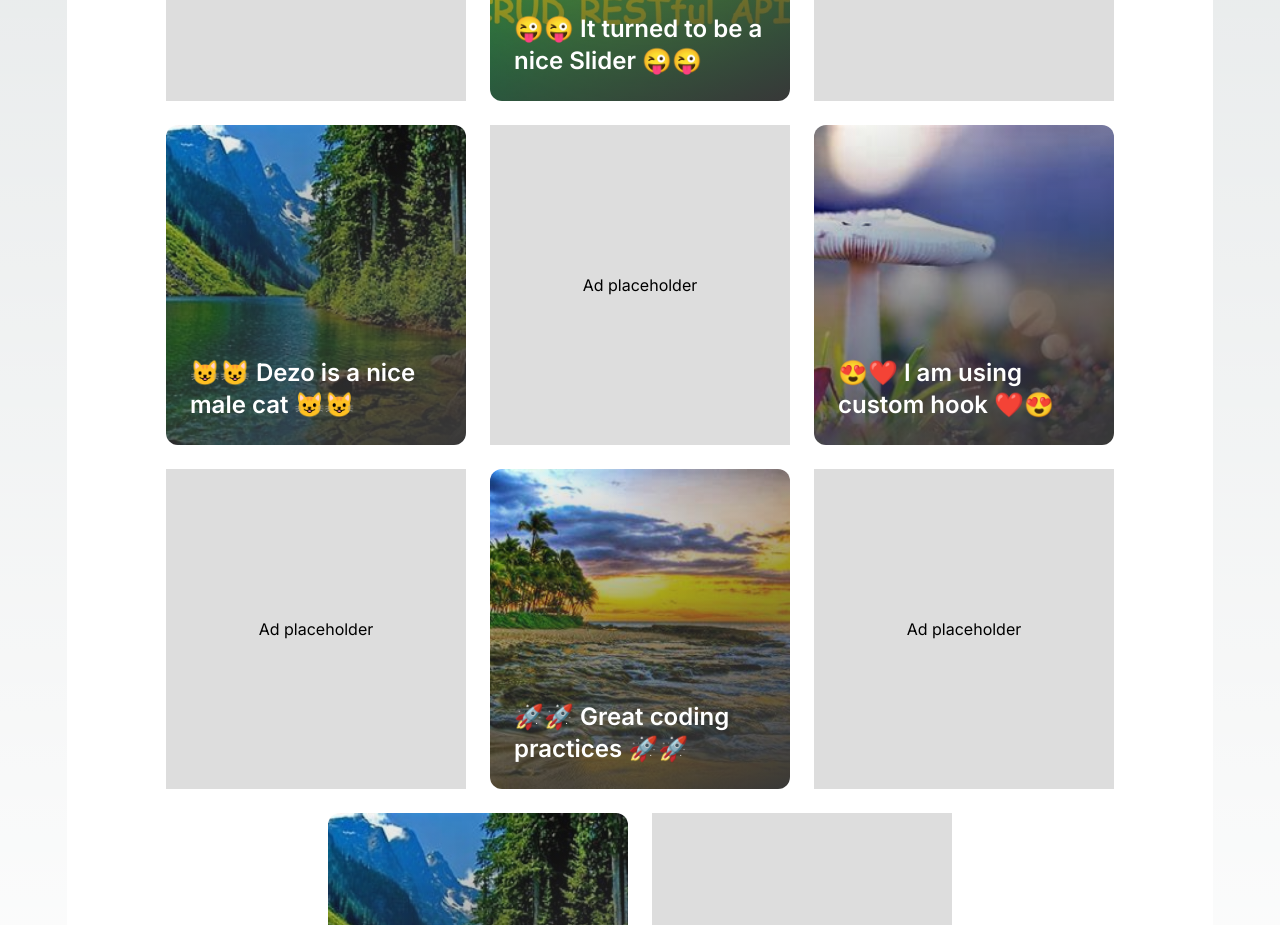
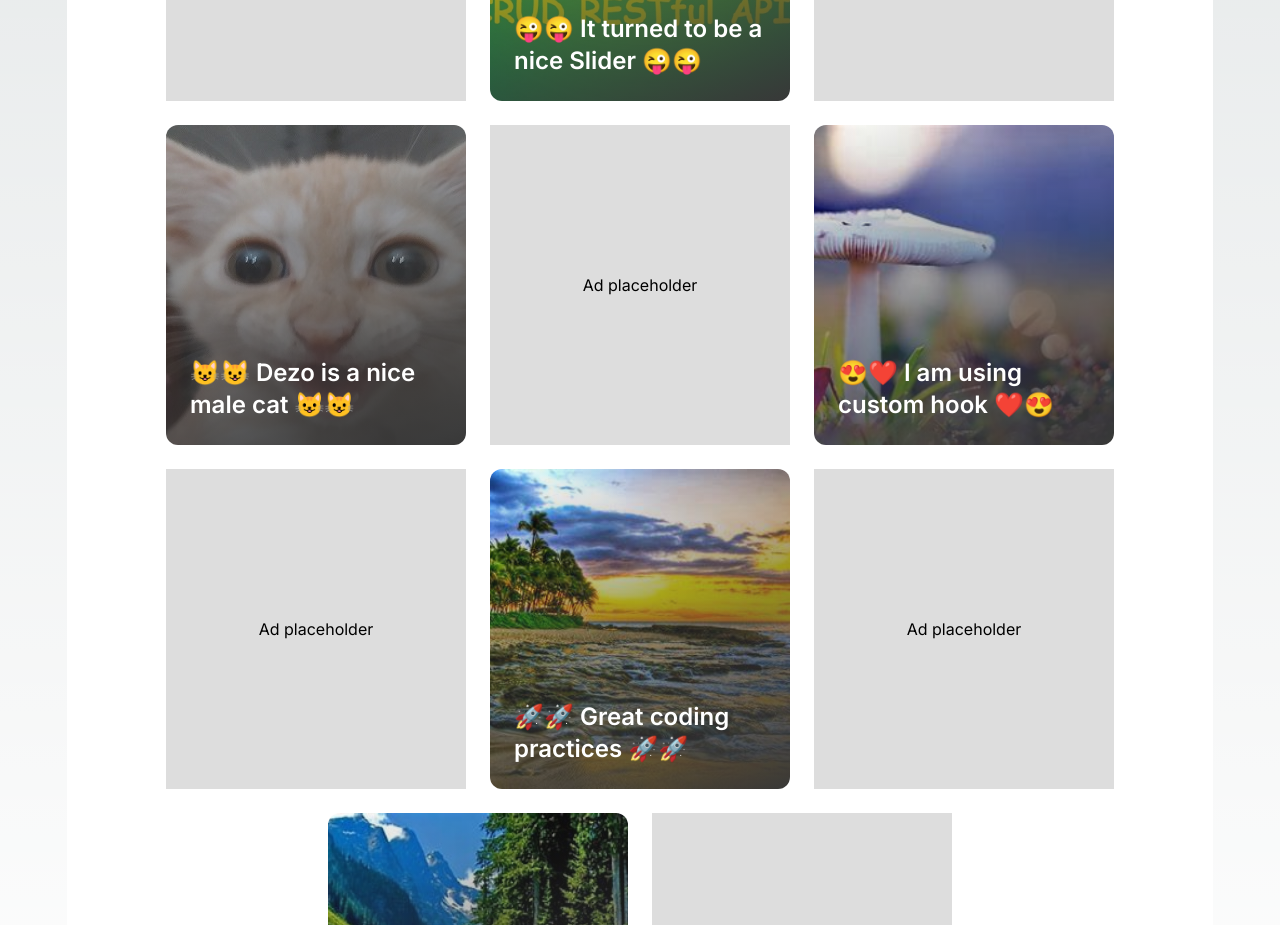
Before and after one commit to mafahmy/news-app-frontend, a Next.js app: page / in a window 1280 px wide. Shown: the part 1120-2045 px from the top of the page. Built offline with nearby package versions, Linux system fonts and the light colour scheme.

Commit message:
dezo picture

```diff
--- a/app/components/newsImageSlider/data.ts
+++ b/app/components/newsImageSlider/data.ts
@@ -13,7 +13,7 @@ const newsData = [
   {
     id: '3',
     title: '😺😺 Dezo is a nice male cat 😺😺',
-    image: '/images/th.jpg',
+    image: '/images/dezo.jpg',
   },
   {
     id: '4',
```
Also changed, not shown: public/images/dezo.jpg (added).
